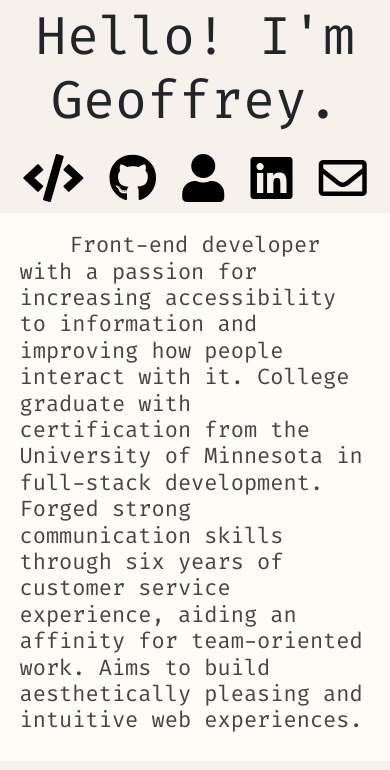
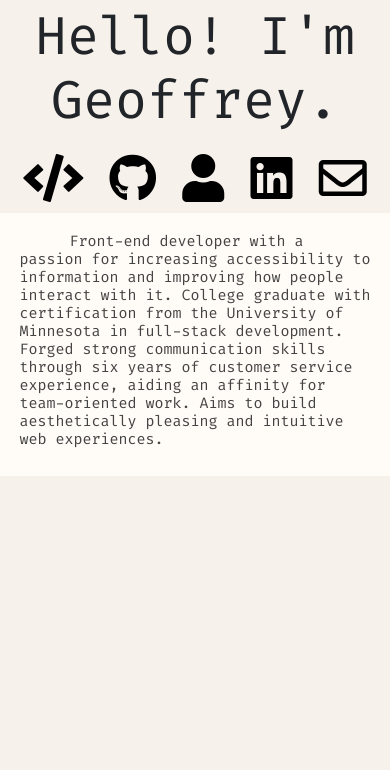
Before and after one commit to GeoffreyHanson/reactPortfolio, a React (Create React App) app: page / in a window 390 px wide. Shown: the top 770 px of the page. Built offline with nearby package versions, Linux system fonts and the light colour scheme.

Commit message:
Added smaller text for smaller screens.

```diff
--- a/src/pages/About/About.css
+++ b/src/pages/About/About.css
@@ -50,6 +50,15 @@ body {
 @media screen and (max-width : 850px) {
   .AboutMe {
     margin: 0 auto;
+  }
+
+  .AboutText {
     font-size: 18px;
   }
 }
+
+@media screen and (max-width: 640px) {
+  .AboutText {
+    font-size: 15px;
+  }
+}
```
